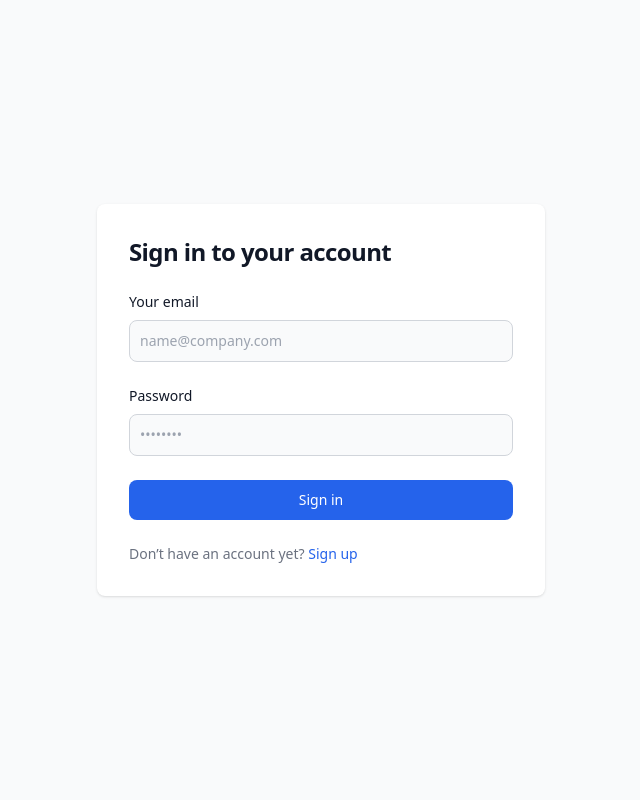
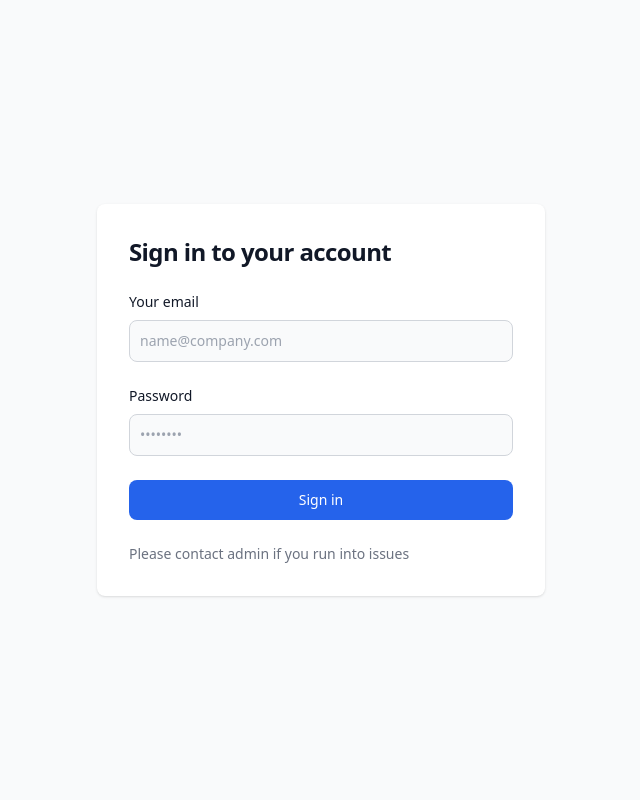
Before and after one commit to abdvlla/problem-pool-db, a Node server app: page /login in a window 1280 px wide. Shown: the whole page, without its empty margins (319-959 px from the left). Run offline with Node 20, Linux system fonts and the light colour scheme; style sheets or scripts are compiled from the project's sources; some libraries are stand-ins or nearby versions.

Commit message:
changed login formatting

```diff
--- a/views/authentication/login.ejs
+++ b/views/authentication/login.ejs
@@ -16,7 +16,7 @@
                     </div>
                     <button type="submit" class="w-full text-white bg-blue-600 hover:bg-blue-700 focus:ring-4 focus:outline-none focus:ring-blue-300 font-medium rounded-lg text-sm px-5 py-2.5 text-center dark:bg-blue-600 dark:hover:bg-blue-700 dark:focus:ring-blue-800">Sign in</button>
                     <p class="text-sm font-light text-gray-500 dark:text-gray-400">
-                        Don’t have an account yet? <a href="#" class="font-medium text-blue-600 hover:underline dark:text-blue-500">Sign up</a>
+                        Please contact admin if you run into issues
                     </p>
                 </form>
             </div>
```
